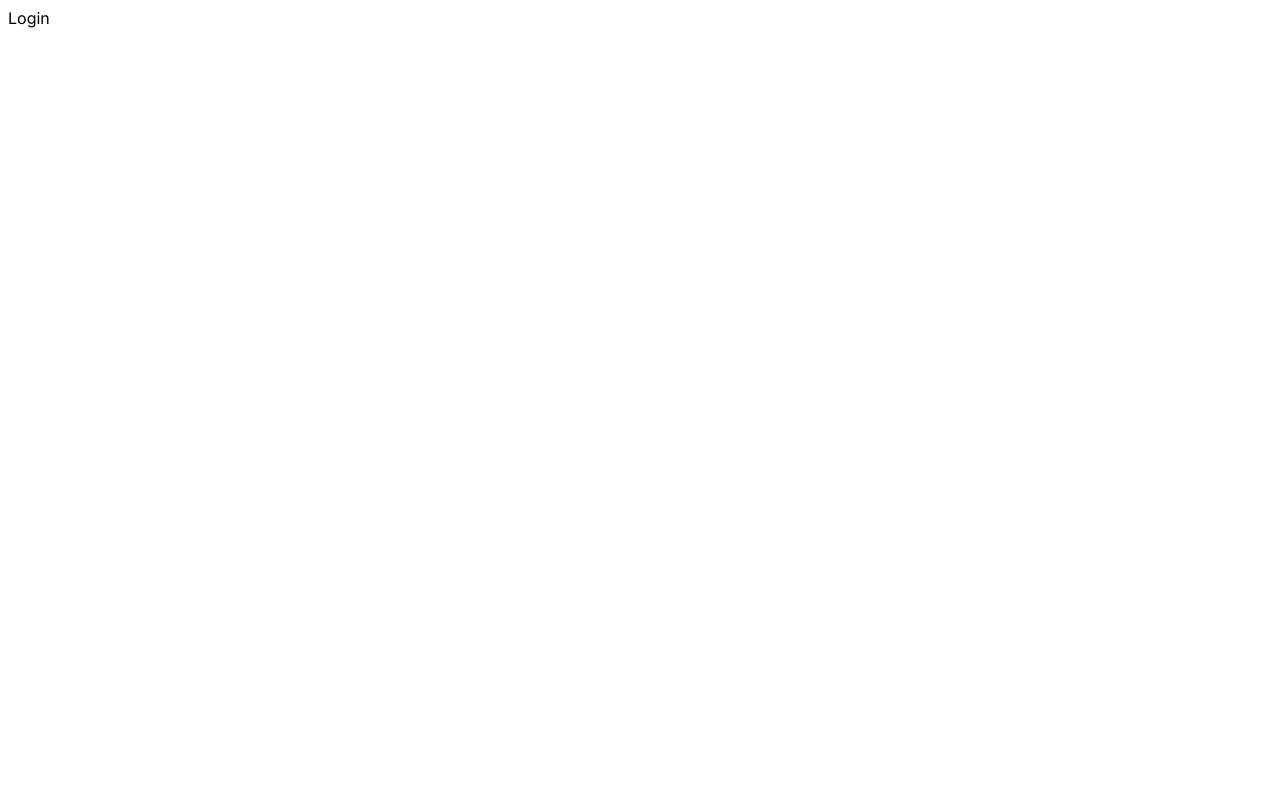
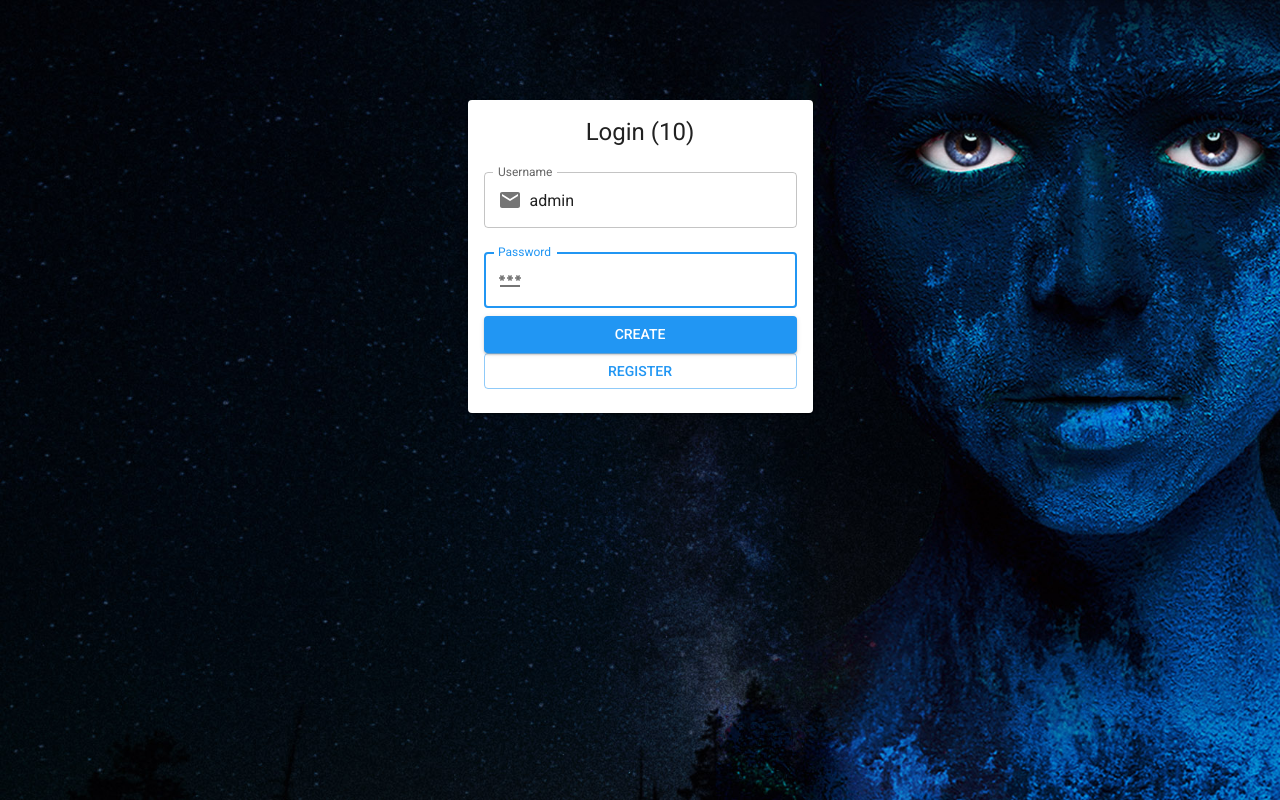
Before and after one commit to iiimomoniii/Workshop_NextJS, a Next.js app: page /login in a window 1280 px wide. Built offline with nearby package versions, Linux system fonts and the light colour scheme.

Commit message:
Update
test redux use user reducer

```diff
--- a/src/app/(auth)/login/page.tsx
+++ b/src/app/(auth)/login/page.tsx
@@ -1,9 +1,154 @@
-import React from 'react'
+"use client";
 
-type Props = {}
+import {
+  Box,
+  Button,
+  Card,
+  CardContent,
+  InputAdornment,
+  TextField,
+  Typography,
+} from "@mui/material";
+import * as Icons from "@mui/icons-material/";
+import React from "react";
+import { Controller, useForm } from "react-hook-form";
+import * as Yup from "yup";
+import { yupResolver } from "@hookform/resolvers/yup";
+import { useRouter } from "next/navigation";
+import { useSelector } from "react-redux";
+
+interface User {
+  username: string;
+  password: string;
+}
+
+type Props = {};
 
 export default function Login({}: Props) {
+  const router = useRouter();
+  const initialValue: User = { username: "admin", password: "" };
+  const formValidateSchema = Yup.object().shape({
+    username: Yup.string().required("Username is required").trim(),
+    password: Yup.string().required("Password is required").trim(),
+  });
+
+  const reducer = useSelector((state:any) => state.userReducer);
+
+  const {
+    control,
+    handleSubmit,
+    formState: { errors },
+  } = useForm<User>({
+    defaultValues: initialValue,
+    resolver: yupResolver(formValidateSchema),
+  });
+
+  const showForm = () => {
+    return (
+      <form
+        onSubmit={handleSubmit((value: User) => {
+          alert(JSON.stringify(value));
+        })}
+      >
+        {/* Username */}
+        <Controller
+          name="username"
+          control={control}
+          render={({ field }) => (
+            <TextField
+              {...field}
+              error={(errors.username?.message ?? "") != ""}
+              helperText={errors.username?.message?.toString()}
+              variant="outlined"
+              margin="normal"
+              fullWidth
+              InputProps={{
+                startAdornment: (
+                  <InputAdornment position="start">
+                    <Icons.Email />
+                  </InputAdornment>
+                ),
+              }}
+              label="Username"
+              autoComplete="email"
+              autoFocus
+            />
+          )}
+        />
+
+        {/* Password */}
+        <Controller
+          name="password"
+          control={control}
+          render={({ field }) => (
+            <TextField
+              {...field}
+              error={(errors.password?.message ?? "") != ""}
+              helperText={errors.password?.message?.toString()}
+              variant="outlined"
+              margin="normal"
+              fullWidth
+              InputProps={{
+                startAdornment: (
+                  <InputAdornment position="start">
+                    <Icons.Password />
+                  </InputAdornment>
+                ),
+              }}
+              label="Password"
+              autoComplete="password"
+              autoFocus
+            />
+          )}
+        />
+
+        <Button
+          className="mt-8"
+          type="submit"
+          fullWidth
+          variant="contained"
+          color="primary"
+        >
+          Create
+        </Button>
+
+        <Button
+          className="mt-4"
+          onClick={() => {
+            router.push("/register");
+          }}
+          type="button"
+          fullWidth
+          variant="outlined"
+        >
+          Register
+        </Button>
+      </form>
+    );
+  };
+
   return (
-    <div>Login</div>
-  )
+    <Box className="flex justify-center items-center">
+      <Card className="max-w-[345px] mt-[100px]">
+        <CardContent>
+          <Typography gutterBottom variant="h5" component="h2">
+            Login ({reducer.count})
+          </Typography>
+          {showForm()}
+        </CardContent>
+      </Card>
+      <style jsx global>
+        {`
+          body {
+            min-height: 100vh;
+            position: relative;
+            margin: 0;
+            background-size: cover;
+            background-image: url("/static/img/bg4.jpg");
+            text-align: center;
+          }
+        `}
+      </style>
+    </Box>
+  );
 }
--- a/src/app/(auth)/register/page.tsx
+++ b/src/app/(auth)/register/page.tsx
@@ -5,6 +5,7 @@
 import { Controller, useForm } from "react-hook-form";
 import * as Yup from "yup";
 import { yupResolver } from "@hookform/resolvers/yup";
+import { useSelector } from 'react-redux';
 interface User {
   username: string;
   password: string;
@@ -14,14 +15,16 @@
 
 export default function Register({ }: Props) {
 
+  const reducer = useSelector((state:any) => state.userReducer);
+
   const initialValue: User = { username: "", password: "" }; //default value = ""
   //validate usename and password by yup lib
+
   const formValidateSchema = Yup.object().shape({
     username : Yup.string().required("Email is Required").trim(),
     password : Yup.string().required("Password is Required").trim()
   })
 
-  //send error message by errors in formState
   const { control, handleSubmit , formState: {errors} } = useForm<User>({
     defaultValues: initialValue,
     //bind formValidateSchema to resolver
@@ -116,7 +119,7 @@
 
         <CardContent>
           <Typography gutterBottom variant="h5" component="h2">
-            Register
+            Register ({reducer.count})
           </Typography>
           {showForm()}
         </CardContent>
--- a/src/store/slices/userSlice.ts
+++ b/src/store/slices/userSlice.ts
@@ -2,7 +2,7 @@
 
 const userSlice = createSlice({
     name: "user", // name of slice
-    initialState: {}, //init start value
+    initialState: { count:10}, //init start value
     reducers: {} // logic
 });
 
```
